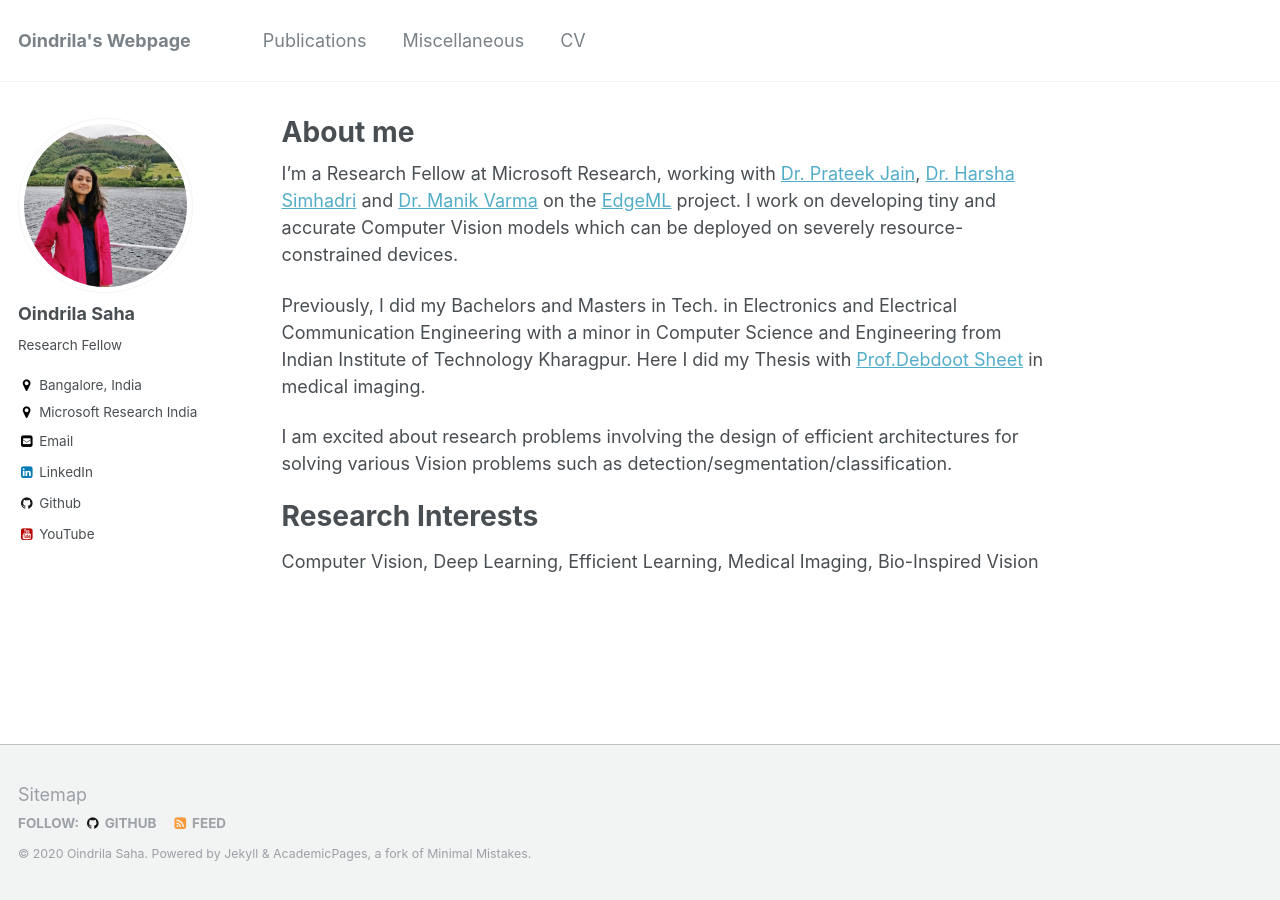
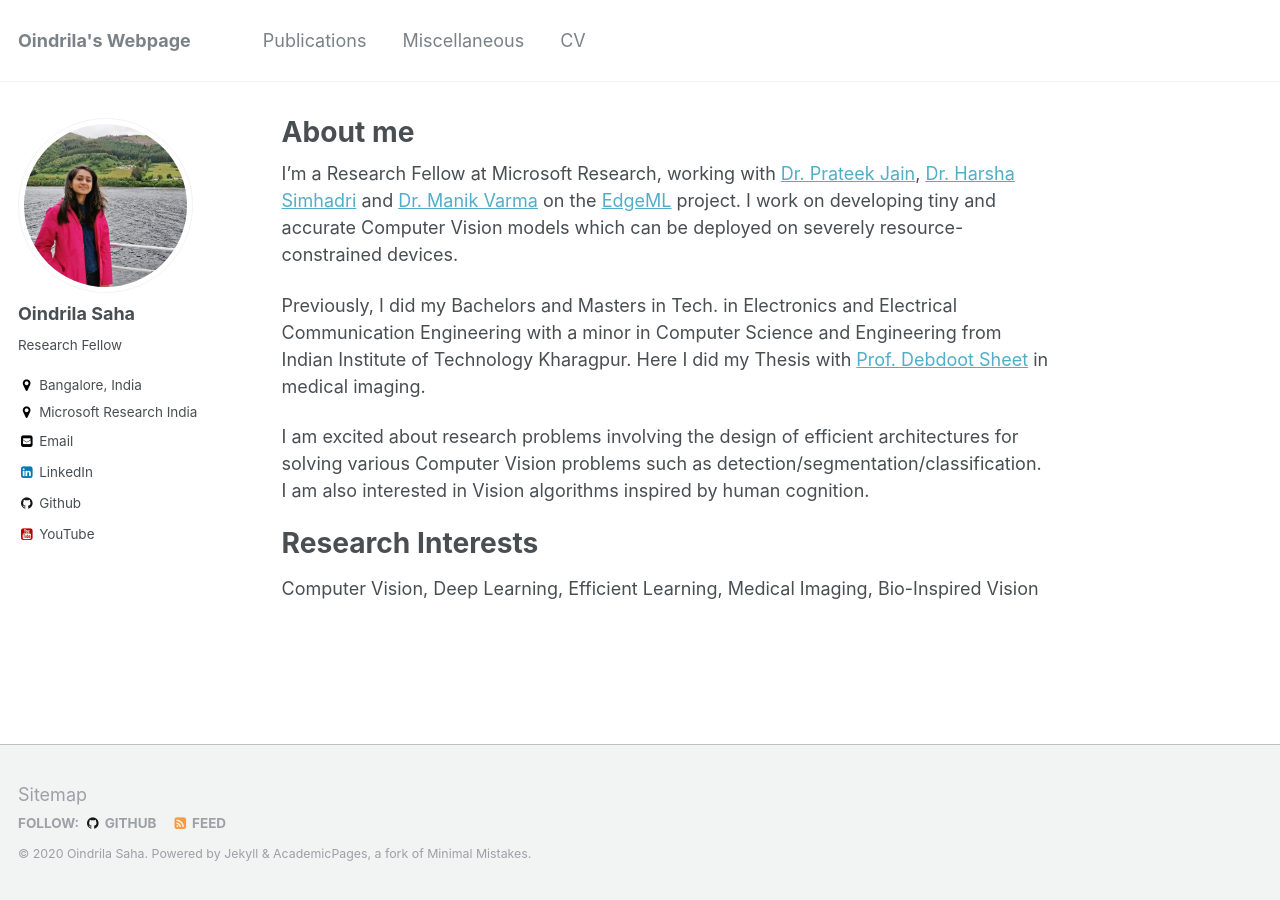
Before and after one commit to oindrilasaha/oindrilasaha.github.io, a Jekyll site: the page built from _pages/about.md, in a window 1280 px wide. Built offline with Jekyll 4.4.1, drawn with Linux system fonts in a browser that asks for light colours.

Commit message:
interests

```diff
--- a/_pages/about.md
+++ b/_pages/about.md
@@ -9,9 +9,9 @@ redirect_from:
 ---
 I'm a Research Fellow at Microsoft Research, working with [Dr. Prateek Jain](https://www.prateekjain.org/), [Dr. Harsha Simhadri](http://harsha-simhadri.org/) and [Dr. Manik Varma](http://manikvarma.org/) on the [EdgeML](https://github.com/microsoft/EdgeML/) project. I work on developing tiny and accurate Computer Vision models which can be deployed on severely resource-constrained devices.
 
-Previously, I did my Bachelors and Masters in Tech. in Electronics and Electrical Communication Engineering with a minor in Computer Science and Engineering from Indian Institute of Technology Kharagpur. Here I did my Thesis with [Prof.Debdoot Sheet](http://www.facweb.iitkgp.ac.in/~debdoot/) in medical imaging.
+Previously, I did my Bachelors and Masters in Tech. in Electronics and Electrical Communication Engineering with a minor in Computer Science and Engineering from Indian Institute of Technology Kharagpur. Here I did my Thesis with [Prof. Debdoot Sheet](http://www.facweb.iitkgp.ac.in/~debdoot/) in medical imaging.
 
-I am excited about research problems involving the design of efficient architectures for solving various Vision problems such as detection/segmentation/classification.
+I am excited about research problems involving the design of efficient architectures for solving various Computer Vision problems such as detection/segmentation/classification. I am also interested in Vision algorithms inspired by human cognition.
 
 Research Interests
 ==================
```
